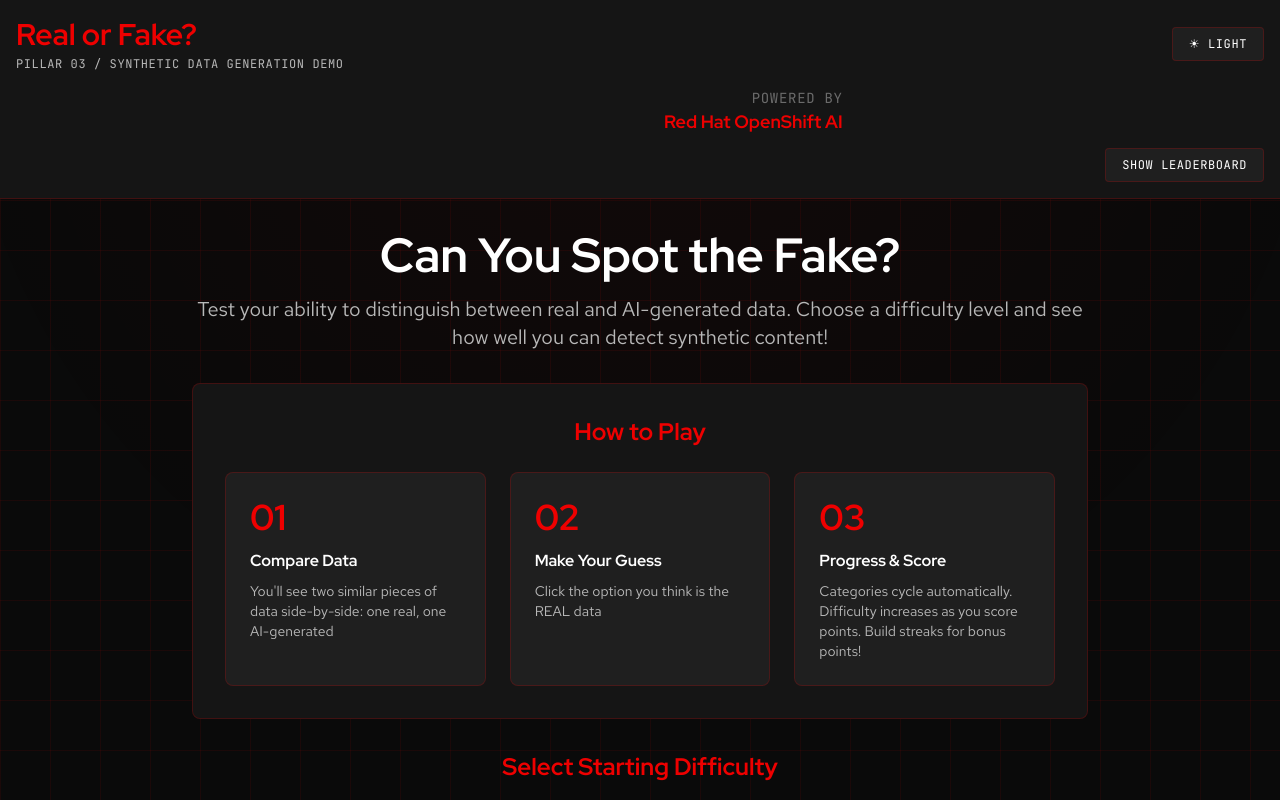
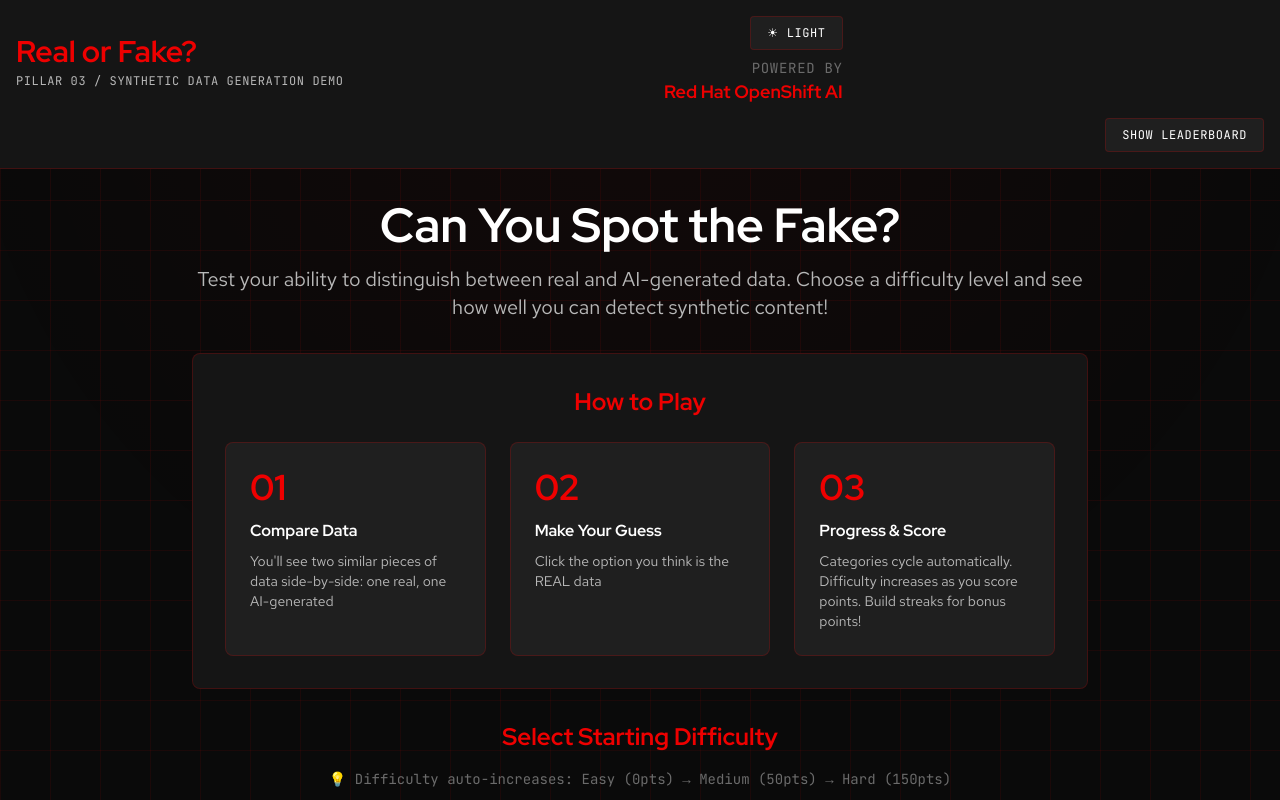
Before and after one commit to soyr-redhat/real-or-fake-synthetic-data-demo, a React (Vite) app in the folder frontend/: page / in a window 1280 px wide. Shown: the top 800 px of the page. Built offline with nearby package versions, Linux system fonts and the light colour scheme; no server answers.

Commit message:
fix theme toggle placement in same grid container

```diff
--- a/frontend/src/App.jsx
+++ b/frontend/src/App.jsx
@@ -110,16 +110,12 @@
       {/* Header */}
       <header className="bg-redhat-dark-surface border-b border-redhat-grid-line relative z-10">
         <div className="container mx-auto px-4 py-4">
-          <div className="flex justify-between items-center mb-4">
+          <div className="grid grid-cols-3 items-center gap-4">
+            {/* Left: Title */}
             <div>
               <h1 className="text-3xl font-display font-bold text-redhat-red">Real or Fake?</h1>
               <p className="text-redhat-text-secondary mt-1 font-mono text-xs uppercase tracking-wider">Pillar 03 / Synthetic Data Generation Demo</p>
             </div>
-            <ThemeToggle />
-          </div>
-          <div className="grid grid-cols-3 items-center gap-4">
-            {/* Left: Empty for layout */}
-            <div></div>
 
             {/* Center: Session Stats */}
             {session && (
@@ -156,10 +152,13 @@
               </div>
             )}
 
-            {/* Right: Powered by */}
-            <div className="text-right">
-              <div className="text-sm font-mono text-redhat-text-tertiary uppercase tracking-wider">Powered by</div>
-              <div className="text-redhat-red font-display font-bold text-lg">Red Hat OpenShift AI</div>
+            {/* Right: Powered by + Theme Toggle */}
+            <div className="flex flex-col items-end gap-2">
+              <ThemeToggle />
+              <div className="text-right">
+                <div className="text-sm font-mono text-redhat-text-tertiary uppercase tracking-wider">Powered by</div>
+                <div className="text-redhat-red font-display font-bold text-lg">Red Hat OpenShift AI</div>
+              </div>
             </div>
           </div>
 
```
